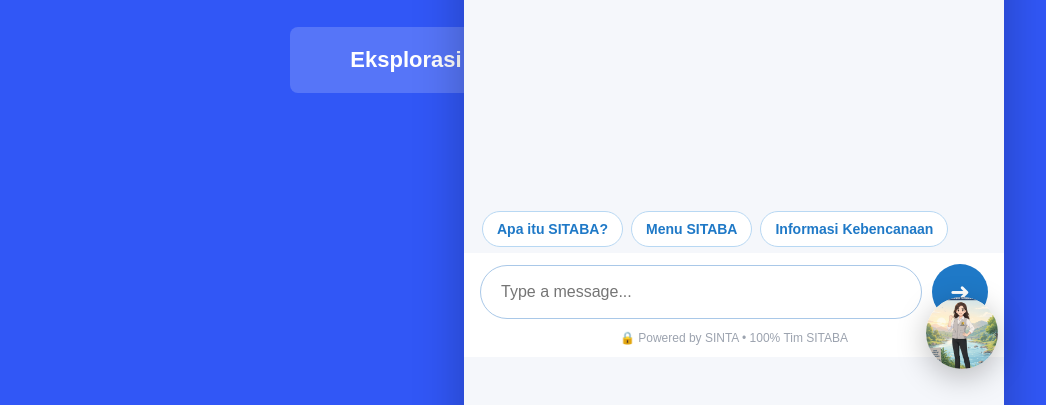
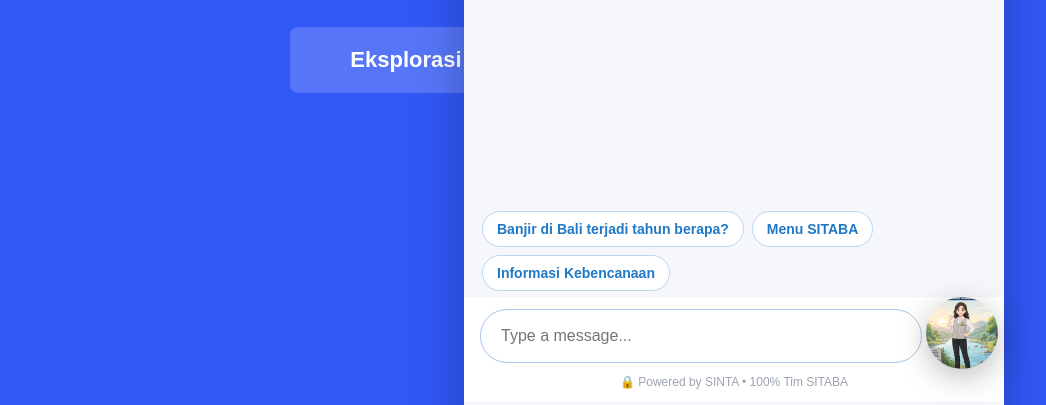
Before and after one commit to astutiki/sitaba-ai-v2, a plain HTML site: page frontend/index.html in a window 1280 px wide. Both pictures are taken after a click on the element 1196 px from the left and 728 px from the top of the page. Shown: the part 395-800 px from the top of the page, without its empty margins (234-1280 px from the left). Drawn offline with Linux system fonts and the light colour scheme.

Commit message:
Update frontend SINTA

```diff
--- a/frontend/index.html
+++ b/frontend/index.html
@@ -57,7 +57,7 @@
 
         <div class="suggested-questions">
             <button type="button" data-question="Jelaskan secara singkat apa itu SITABA.">
-                Apa itu SITABA?
+                Banjir di Bali terjadi tahun berapa?
             </button>
 
             <button type="button" data-question="Sebutkan menu utama yang ada di SITABA dalam bentuk bullet list.">
```
